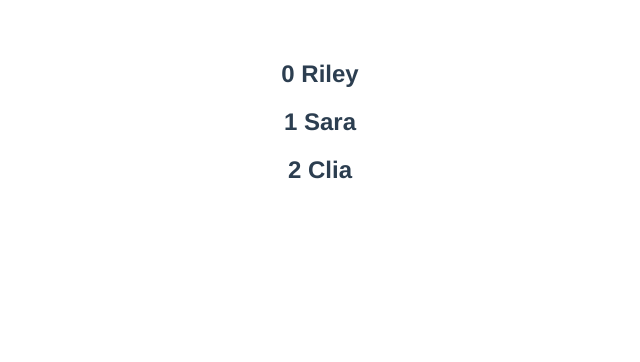
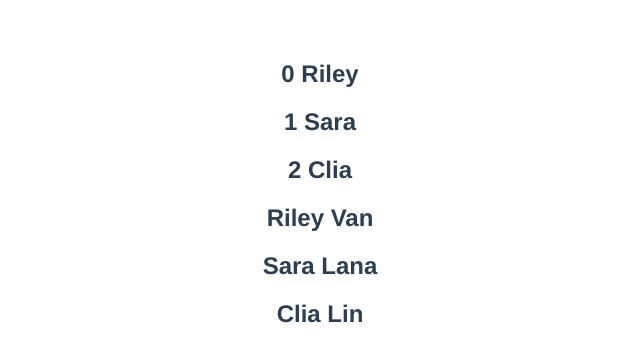
Before and after one commit to sweta134/Vue_Study, a Vue app: page / in a window 1280 px wide. Shown: the top 362 px of the page, without its empty margins (320-960 px from the left). Built offline with nearby package versions, Linux system fonts and the light colour scheme.

Commit message:
Adds iterating over array of objects example

```diff
--- a/src/App.vue
+++ b/src/App.vue
@@ -1,5 +1,6 @@
 <template>
   <h2 v-for="(name,index) in names" :key="name">{{index}} {{name}}</h2>
+  <h2 v-for="name in fullNames" :key="name.first">{{name.first}} {{name.last}}</h2>
 </template>
 
 
@@ -9,7 +10,12 @@ export default {
   name: 'App',
   data(){
     return {
-      names: ['Riley', 'Sara', 'Clia']
+      names: ['Riley', 'Sara', 'Clia'],
+      fullNames:[
+        {first: 'Riley', last: 'Van'},
+        {first: 'Sara', last: 'Lana'},
+        {first: 'Clia', last: 'Lin'},
+      ]
     };
   },
 };
```
